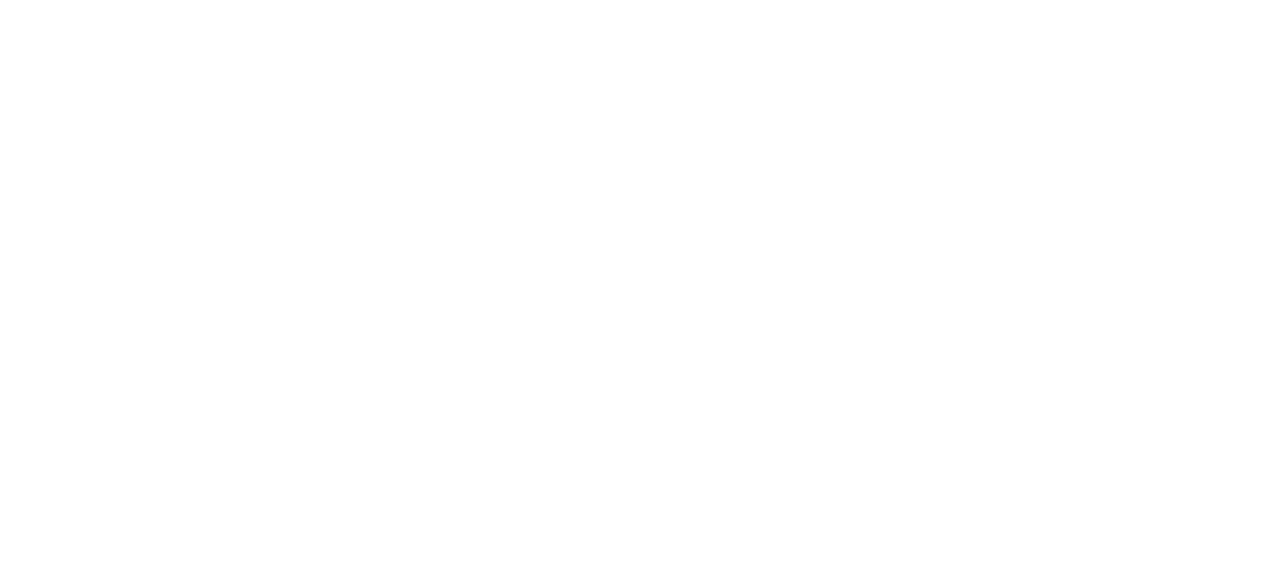
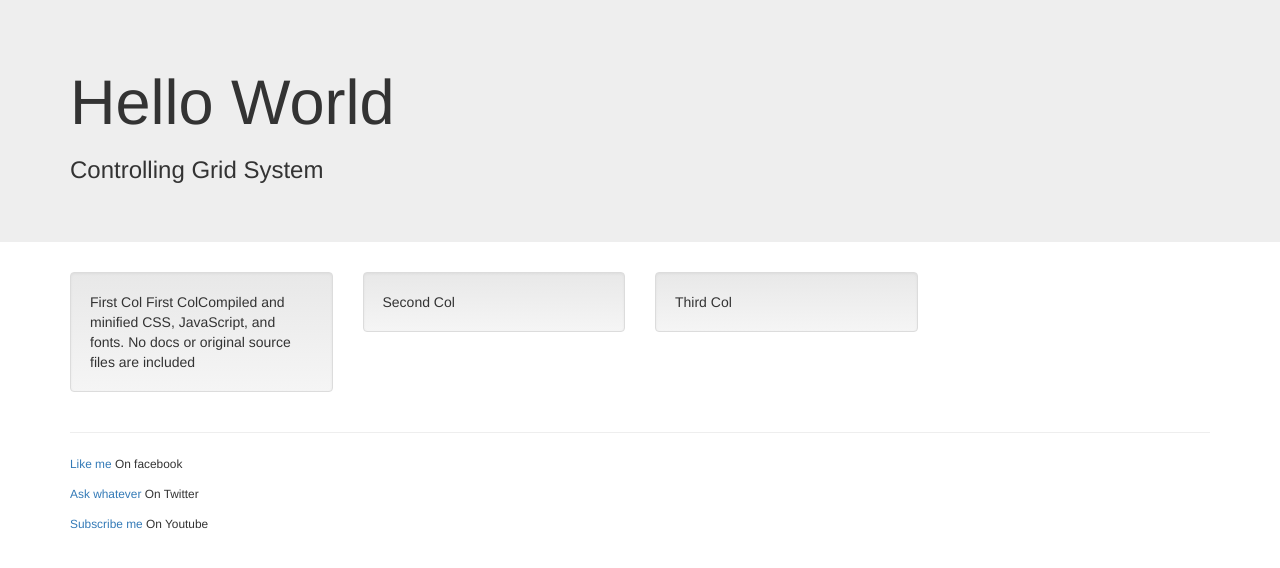
Before and after one commit to shalinibajpai0310/Bootstrap, a plain HTML site: page bootstrapBasicApp/index.html in a window 1280 px wide. Drawn offline with nearby package versions, Linux system fonts and the light colour scheme.

Commit message:
rows and columns

```diff
--- a/bootstrapBasicApp/index.html
+++ b/bootstrapBasicApp/index.html
@@ -14,6 +14,38 @@
   </head>
 
   <body>
+  <header>
+  <!--container-->
+    <div class="jumbotron">
+      <div class="container">
+        <h1>Hello World</h1>
+        <h3>Controlling Grid System</h3>
+      </div>
+    </div>
+    <!--container-->
+    <!--row-->
+    <div class="container">
+      <div class="row">
+        <div class="col-xs-6 col-md-3"><div class="well">First Col First ColCompiled and minified CSS, JavaScript, and fonts. No docs or original source files are included</div></div>
+       <div class="col-xs-6 col-md-3"><div class="well">Second Col</div></div>
+        <div class="col-xs-6 col-md-3"><div class="well">Third Col</div></div>
+      </div>
+    </div>
+    <!--row-->
+  </header>
+  <footer>
+  <!--container-->
+    <div class="container">
+      <hr>
+
+      <p>
+        <small><a href="http://facebook.com/askorama">Like me</a> On facebook</small></p>
+      <p> <small><a href="http://twitter.com/wiredwiki">Ask whatever </a> On Twitter</small></p>
+      <p> <small><a href="http://youtube.com/wiredwiki">Subscribe me</a> On Youtube</small>
+
+      </p>
+    </div> <!-- end container -->
+  </footer>
   </body>
 
 </html>
```
